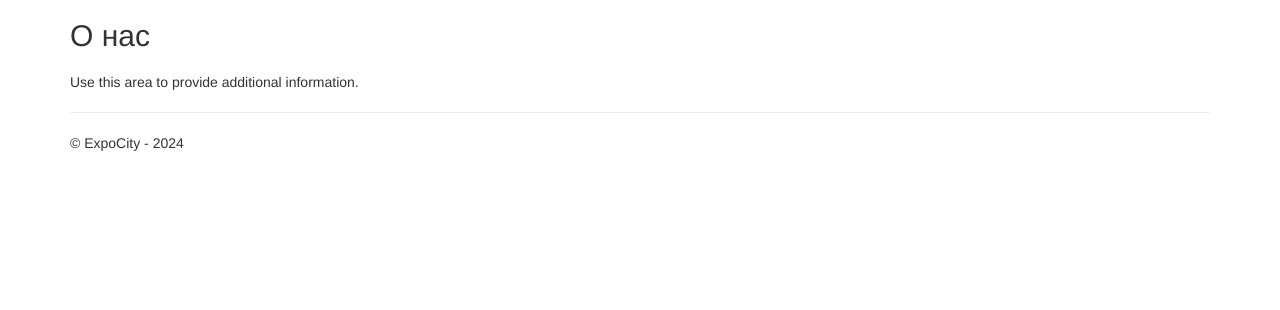
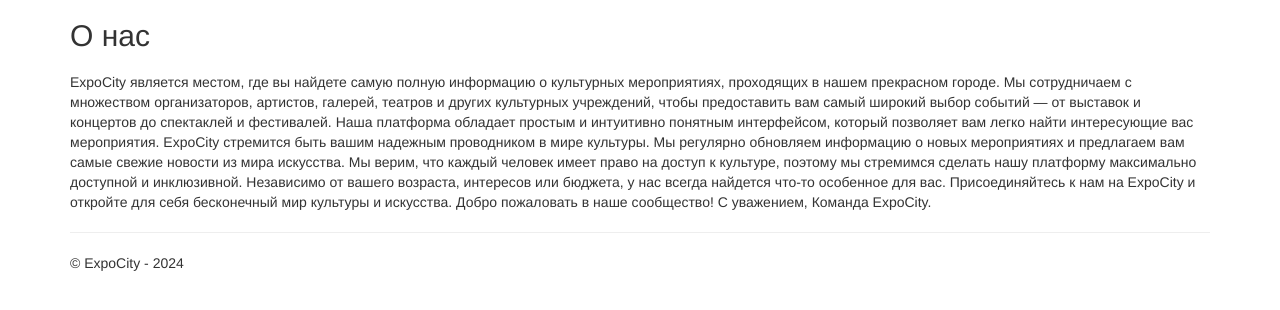
Before and after one commit to sprnik/Python-Django-Web-2.0, a Django app: page /about/ in a window 1280 px wide. Shown: the part 81-391 px from the top of the page. Run offline with Django 3.2, Linux system fonts and the light colour scheme; some libraries are stand-ins or nearby versions.

Commit message:
Изменение текстов в about.html и contacts.html

```diff
--- a/app/templates/app/about.html
+++ b/app/templates/app/about.html
@@ -5,6 +5,19 @@
 <h2>{{ title }}</h2>
 <h3>{{ message }}</h3>
 
-<p>Use this area to provide additional information.</p>
+<p>
+    ExpoCity является местом, где вы найдете самую полную информацию о культурных мероприятиях, проходящих в нашем прекрасном городе. Мы сотрудничаем с множеством организаторов, артистов, галерей, театров и других культурных учреждений, чтобы предоставить вам самый широкий выбор событий — от выставок и концертов до спектаклей и фестивалей.
+
+    Наша платформа обладает простым и интуитивно понятным интерфейсом, который позволяет вам легко найти интересующие вас мероприятия.
+
+    ExpoCity стремится быть вашим надежным проводником в мире культуры. Мы регулярно обновляем информацию о новых мероприятиях и предлагаем вам самые свежие новости из мира искусства.
+
+    Мы верим, что каждый человек имеет право на доступ к культуре, поэтому мы стремимся сделать нашу платформу максимально доступной и инклюзивной. Независимо от вашего возраста, интересов или бюджета, у нас всегда найдется что-то особенное для вас.
+
+    Присоединяйтесь к нам на ExpoCity и откройте для себя бесконечный мир культуры и искусства. Добро пожаловать в наше сообщество!
+
+    С уважением,
+    Команда ExpoCity.
+</p>
 
 {% endblock %}
--- a/app/templates/app/contact.html
+++ b/app/templates/app/contact.html
@@ -8,11 +8,11 @@
 <address>
     Псков, ул.Льва Толстого, д.4к1<br />
     <abbr title="Телефон">Телефон:</abbr>
-    +79517560847
+    +79010101010
 </address>
 
 <address>
-    <strong>Поддержка:</strong> <a href="mailto:nikspr03@gmail.com">nikspr03@gmail.com</a>
+    <strong>Поддержка:</strong> <a href="mailto:expocity@gmail.com">expocity@gmail.com</a>
 </address>
 
 {% endblock %}
```
